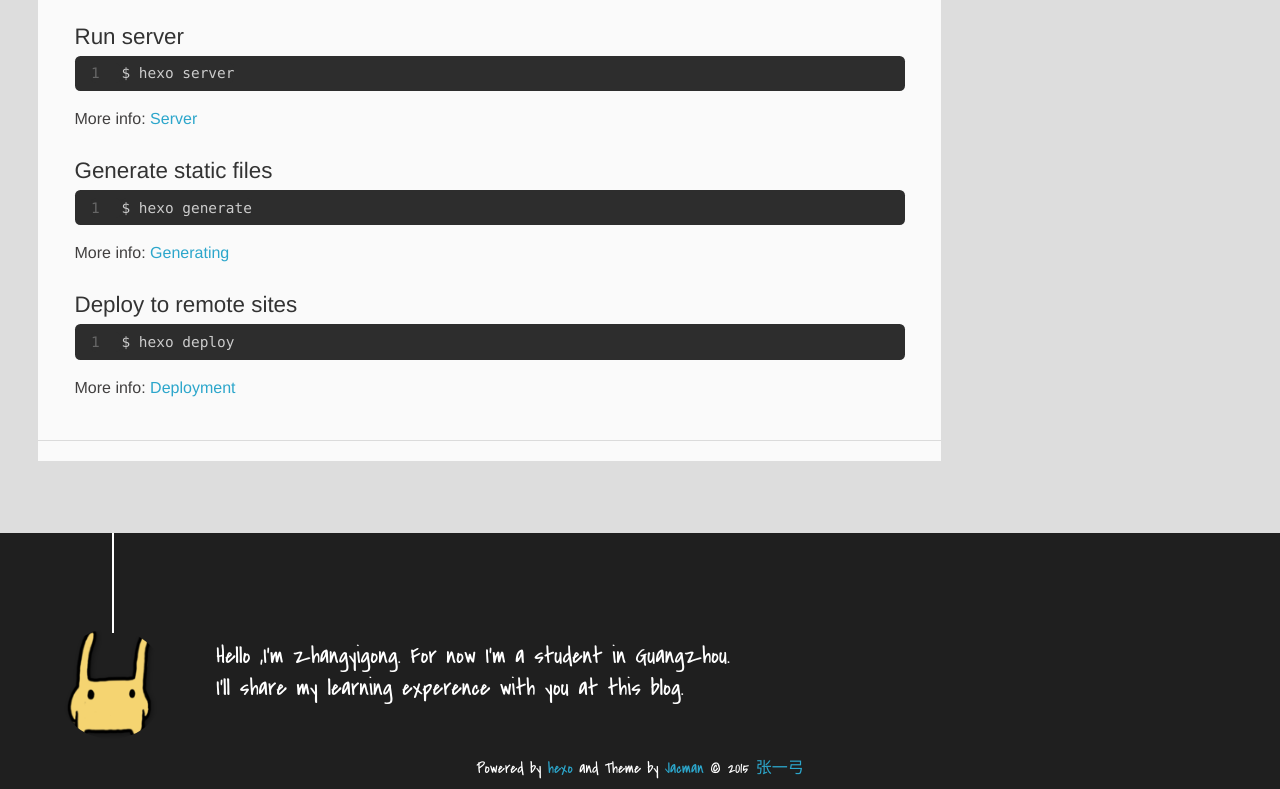
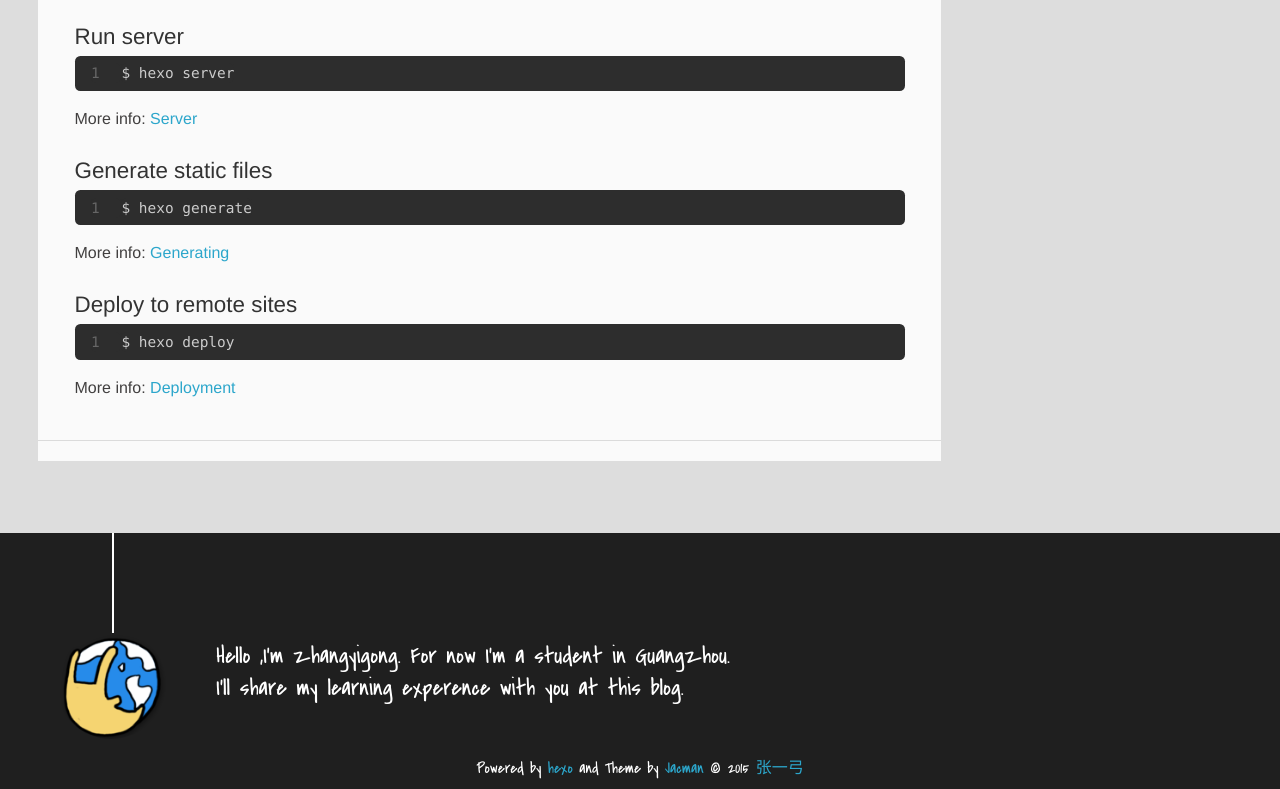
Before and after one commit to zhangyigong/zhangyigong.github.com, a plain HTML site: page index.html in a window 1280 px wide. Shown: the part 657-1446 px from the top of the page. Drawn offline with Linux system fonts and the light colour scheme.

Commit message:
Site updated: 2015-01-12 13:00:48

```diff
--- a/css/style.css
+++ b/css/style.css
@@ -1948,7 +1948,7 @@ footer {
   width: 6.875em;
   height: 6.875em;
   margin: 0 auto;
-  background: no-repeat url("/img/rabbitAuthor.jpg") left top;
+  background: no-repeat url("/img/rabbitLogo.jpg") left top;
   -webkit-background-size: 6.875em 6.875em;
   -moz-background-size: 6.875em 6.875em;
   background-size: 6.875em 6.875em;
```
